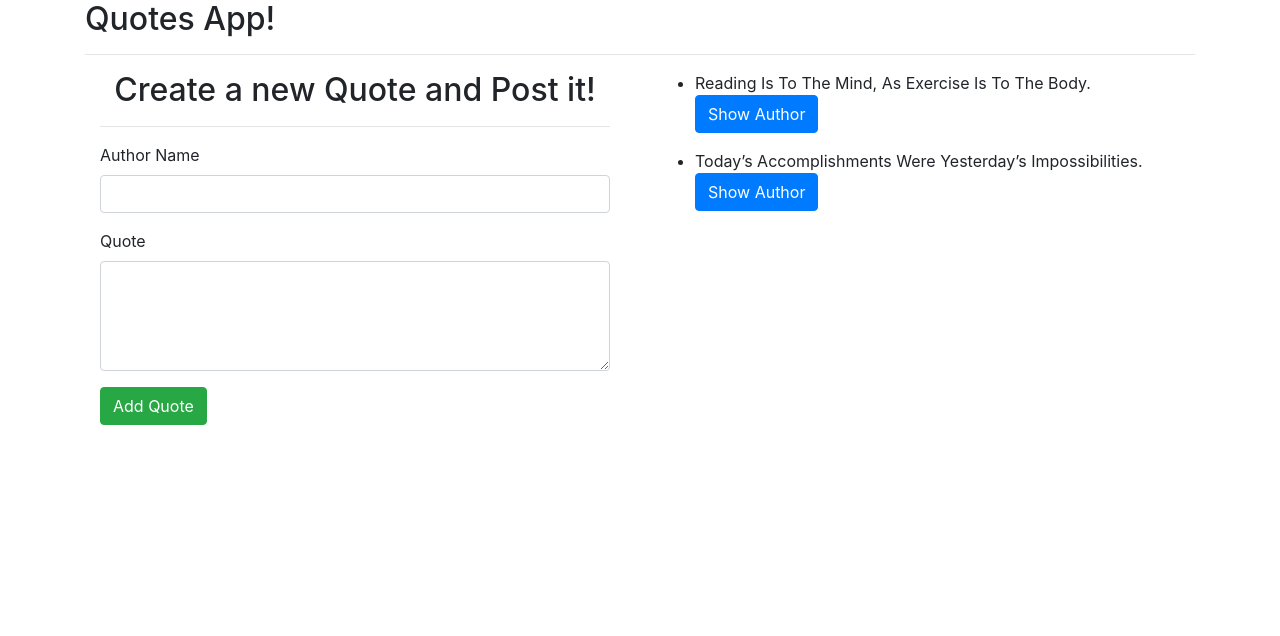
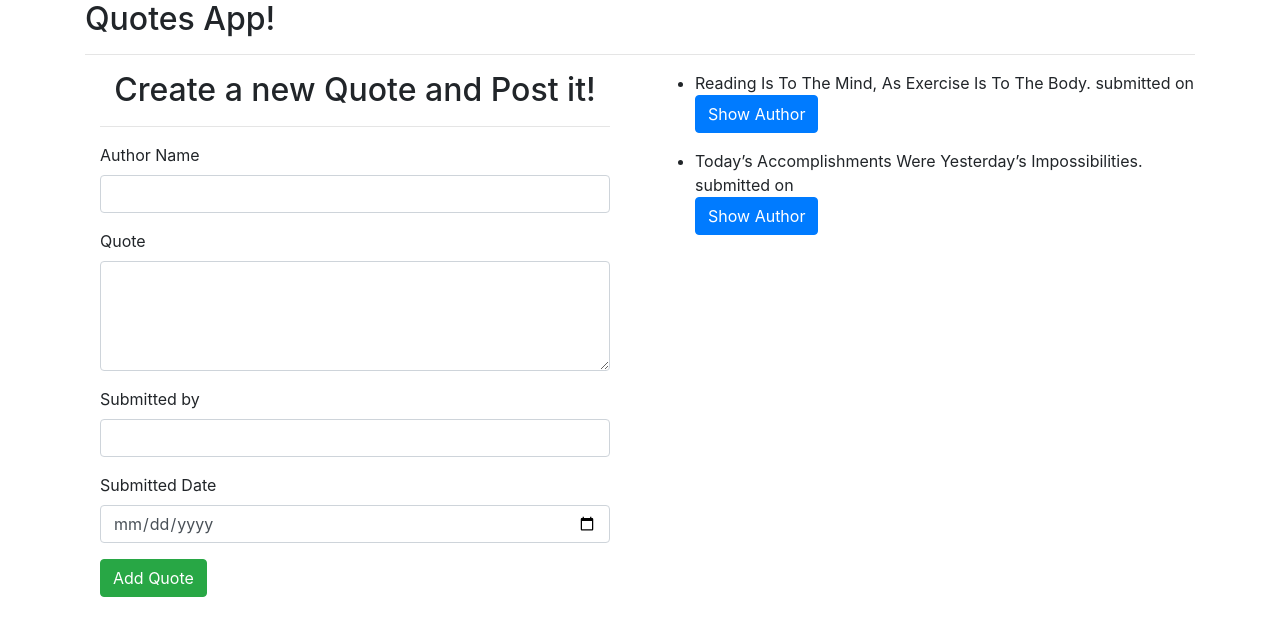
Before and after one commit to Agnes-N/QuoteApp, an Angular app: page / in a window 1280 px wide. Shown: the top 636 px of the page. Built offline with nearby package versions, Linux system fonts and the light colour scheme.

Commit message:
creates a pipe date-count

```diff
--- a/src/app/app.module.ts
+++ b/src/app/app.module.ts
@@ -7,13 +7,15 @@ import { AppComponent } from './app.component';
 import { QuoteComponent } from './quote/quote.component';
 import { QuoteDetailComponent } from './quote-detail/quote-detail.component';
 import { QuoteFormComponent } from './quote-form/quote-form.component';
+import { DateCountPipe } from './date-count.pipe';
 
 @NgModule({
   declarations: [
     AppComponent,
     QuoteComponent,
     QuoteDetailComponent,
-    QuoteFormComponent
+    QuoteFormComponent,
+    DateCountPipe
   ],
   imports: [
     BrowserModule,
--- /dev/null
+++ b/src/app/date-count.pipe.ts
@@ -0,0 +1,12 @@
+import { Pipe, PipeTransform } from '@angular/core';
+
+@Pipe({
+  name: 'dateCount'
+})
+export class DateCountPipe implements PipeTransform {
+
+  transform(value: any, ...args: any[]): any {
+    return null;
+  }
+
+}
--- a/src/app/quote-detail/quote-detail.component.html
+++ b/src/app/quote-detail/quote-detail.component.html
@@ -1,10 +1,10 @@
 <!-- <p>quote-detail works!</p> -->
-<p>{{quote.author}}</p>
-<button (click) = 'quoteDelete(true)' class="btn btn-outline-danger">Delete Quote</button>
+<div class="card-body">
+    <p>{{quote.author}}</p>
+    <p class="card-text">upVotes: {{upVotes}}</p>
+    <p class="card-text">downVotes: {{downVotes}}</p>
+    <button class="btn btn-outline-success" (click)="likeVote()">UpVote</button>
+    <button class="btn btn-outline-info" (click)="dislikeVote()">DownVote</button>
+    <button (click)='quoteDelete(true)' class="btn btn-outline-danger">Delete Quote</button>
 
-<div class="card-body">
-    <h5 class="card-title">Number of Votes</h5>
-    <p class="card-text">{{votes}}</p>
-    <button class="btn btn-success" (click)="likeVote()">UpVote</button>
-    <button class="btn btn-info" (click)="dislikeVote()">DownVote</button>
 </div>
--- a/src/app/quote-detail/quote-detail.component.ts
+++ b/src/app/quote-detail/quote-detail.component.ts
@@ -16,17 +16,19 @@ export class QuoteDetailComponent implements OnInit {
   }
 
   // votes
-  votes : number;
+  upVotes : number;
+  downVotes : number;
   // vote = 0;
   constructor() {
-    this.votes = 0;
+    this.upVotes = 0;
+    this.downVotes = 0;
    }
    likeVote(){
-     this.votes+=1;
+     this.upVotes+=1;
    }
 
    dislikeVote(){
-     this.votes-=1;
+     this.downVotes+=1;
    }
 
   ngOnInit() {
--- a/src/app/quote-form/quote-form.component.html
+++ b/src/app/quote-form/quote-form.component.html
@@ -22,6 +22,25 @@
                 <p>Write a quote</p>
             </div>
         </div>
+
+        <div class="form-group">
+                <label for="person">Submitted by</label>
+                <input type="text" class="form-control" id="person" [(ngModel)]="newObj.person" name="person" #person='ngModel'
+                required>
+                <div [hidden]="person.valid || person.pristine" class="alert alert-danger">
+                    <p>Write person who Submitted the quote</p>
+                </div>
+            </div>
+
+            <div class="form-group">
+                    <label for="date">Submitted Date</label>
+                    <input type="date" class="form-control" id="date" [(ngModel)]="newObj.date" name="date" #date='ngModel'
+                    required>
+                    <div [hidden]="date.valid || date.pristine" class="alert alert-danger">
+                        <p>Select submitted date</p>
+                    </div>
+                </div>
+
         <button type="submit" class="btn btn-success">Add Quote</button>
     </form>
 </div>
--- a/src/app/quote-form/quote-form.component.ts
+++ b/src/app/quote-form/quote-form.component.ts
@@ -7,7 +7,7 @@ import { Quote } from '../quote';
   styleUrls: ['./quote-form.component.css']
 })
 export class QuoteFormComponent implements OnInit {
-  newObj = new Quote(0,"","");
+  newObj = new Quote(0,"","","",new Date());
   @Output() addQuote = new EventEmitter<Quote>();
 
   submitQuote(){
--- a/src/app/quote.ts
+++ b/src/app/quote.ts
@@ -1,7 +1,7 @@
 export class Quote {
 
     showAuthor: boolean;
-    constructor(public id: number, public quote: string, public author: string) {
+    constructor(public id: number, public quote: string, public author: string, public person: string, public completeDate: Date) {
         this.showAuthor = false;
     }
 
--- a/src/app/quote/quote.component.html
+++ b/src/app/quote/quote.component.html
@@ -12,7 +12,7 @@
             <div *ngFor='let quote of quotes; let i = index'>
                 <div>
                     <ul>
-                        <li>{{quote.quote}}</li>
+                        <li>{{quote.quote}} submitted on {{quote.ComplteDate|date|uppercase}}</li>
                         <button (click)='toggleDetails(i)' class="btn btn-primary">Show Author</button>
                     </ul>
 
--- a/src/app/quote/quote.component.ts
+++ b/src/app/quote/quote.component.ts
@@ -10,8 +10,8 @@ export class QuoteComponent implements OnInit {
 
   title = 'Quotes';
   quotes: Quote[] = [
-    new Quote(1, 'Reading Is To The Mind, As Exercise Is To The Body.', 'Brian Tracy'),
-    new Quote(2, 'Today’s Accomplishments Were Yesterday’s Impossibilities.', 'Robert H. Schuller'),
+    new Quote(1, 'Reading Is To The Mind, As Exercise Is To The Body.', 'Brian Tracy', 'Dona Ella', new Date(2019,10,14)),
+    new Quote(2, 'Today’s Accomplishments Were Yesterday’s Impossibilities.', 'Robert H. Schuller', 'Allen B', new Date(2019,10,14)),
   ];
 
   toggleDetails(index){
```
Also changed, not shown: 1 other file (tests, documents, lock files or other folders).
